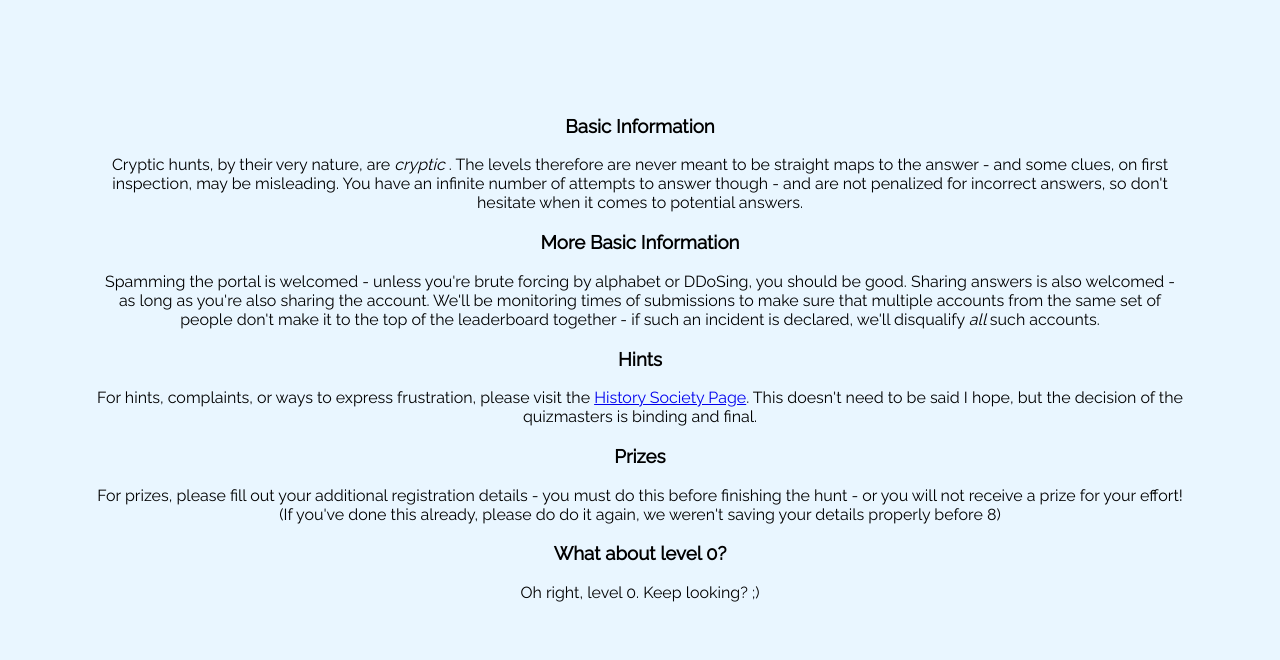
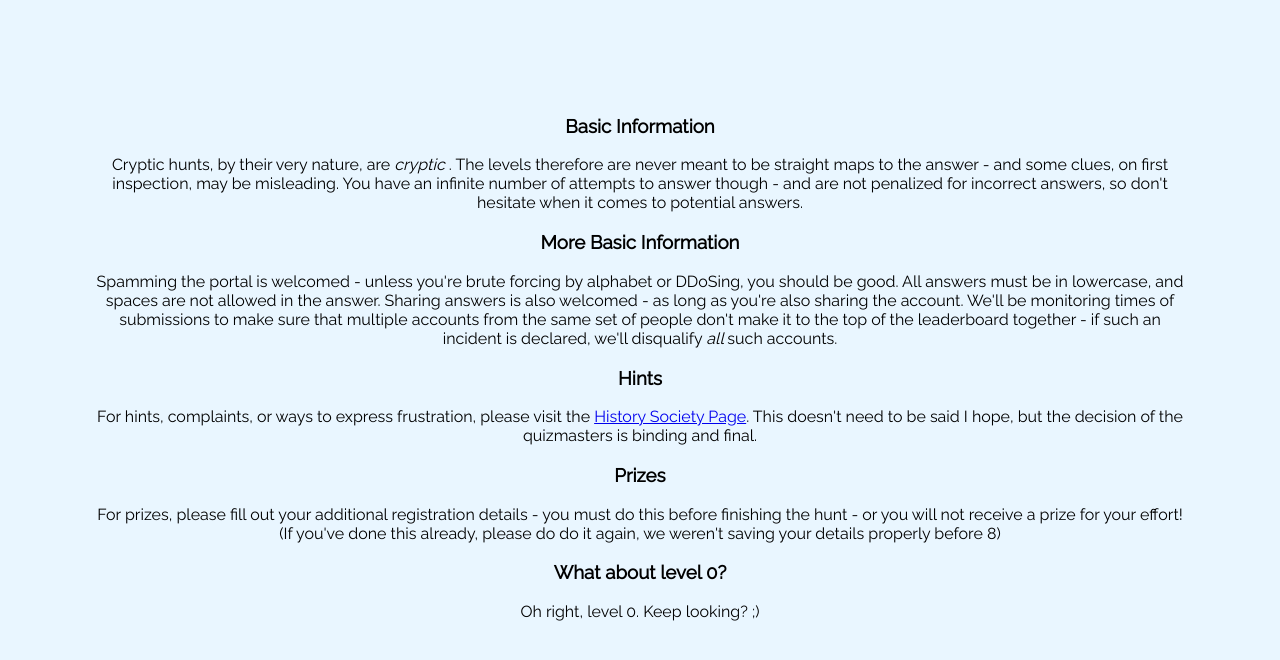
Before and after one commit to barun511/cryptic-hunt-personal, a Django app: page /rules in a window 1280 px wide. Shown: the part 36-696 px from the top of the page. Run offline with Django 3.2, Linux system fonts and the light colour scheme.

Commit message:
Update rules.html

```diff
--- a/hunt/templates/rules.html
+++ b/hunt/templates/rules.html
@@ -6,7 +6,7 @@
 </p>
 <p>
     <h3> More Basic Information </h3>
-    Spamming the portal is welcomed - unless you're brute forcing by alphabet or DDoSing, you should be good. Sharing answers is also welcomed - as long as you're also sharing the account. We'll be monitoring times of submissions to make sure that multiple accounts from the same set of people don't make it to the top of the leaderboard together - if such an incident is declared, we'll disqualify <i> all </i> such accounts.
+    Spamming the portal is welcomed - unless you're brute forcing by alphabet or DDoSing, you should be good. All answers must be in lowercase, and spaces are not allowed in the answer. Sharing answers is also welcomed - as long as you're also sharing the account. We'll be monitoring times of submissions to make sure that multiple accounts from the same set of people don't make it to the top of the leaderboard together - if such an incident is declared, we'll disqualify <i> all </i> such accounts.
 </p>
 <p>
     <h3> Hints </h3>
```
